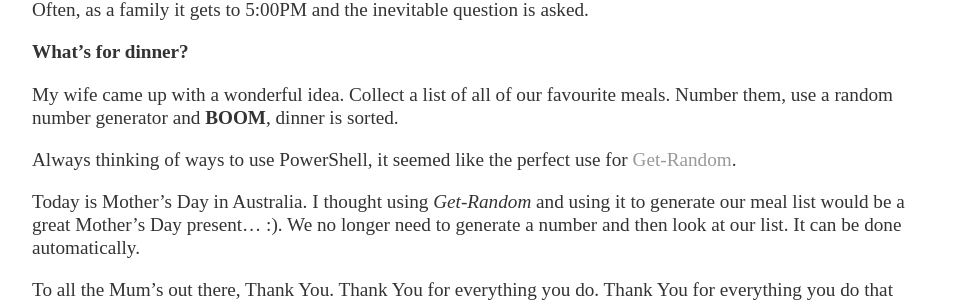
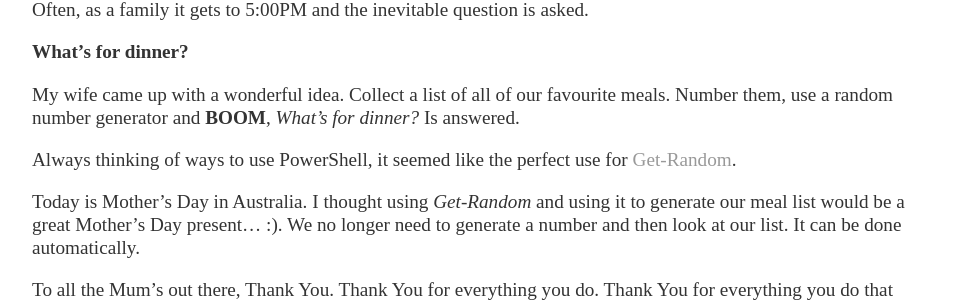
Before and after one commit to timhaintz/timhaintz.github.io, a Jekyll site: the page built from _posts/2018-05-13-What's-for-Dinner-Get-Random.md, in a window 1280 px wide. Shown: the part 289-591 px from the top of the page, without its empty margins (160-1113 px from the left). Built offline with Jekyll 4.4.1, drawn with Linux system fonts in a browser that asks for light colours.

Commit message:
Update 2018-05-13-What's-for-Dinner-Get-Random.md

```diff
--- a/_posts/2018-05-13-What's-for-Dinner-Get-Random.md
+++ b/_posts/2018-05-13-What's-for-Dinner-Get-Random.md
@@ -10,7 +10,7 @@ Often, as a family it gets to 5:00PM and the inevitable question is asked.
 **What's for dinner?**
 
 My wife came up with a wonderful idea. Collect a list of all of our favourite meals.
-Number them, use a random number generator and **BOOM**, dinner is sorted.
+Number them, use a random number generator and **BOOM**, *What's for dinner?* Is answered.
 
 Always thinking of ways to use PowerShell, it seemed like the perfect use for [Get-Random](https://docs.microsoft.com/en-us/powershell/module/microsoft.powershell.utility/get-random?view=powershell-6).
 
```
